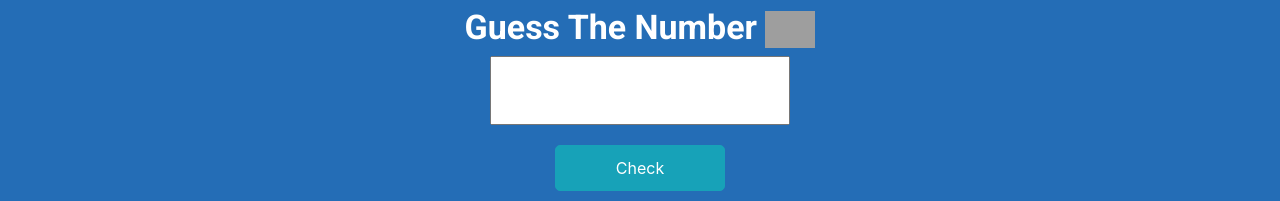
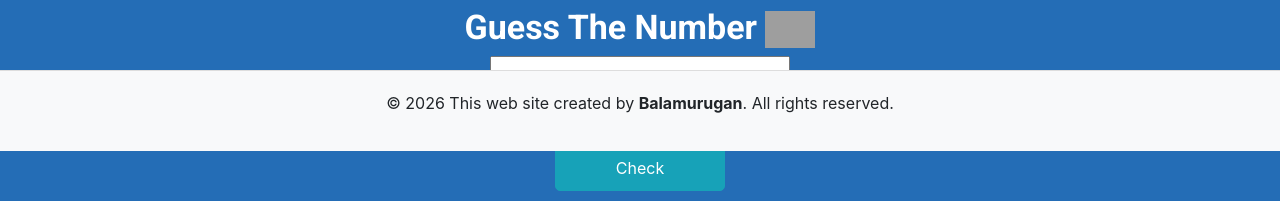
Before and after one commit to CodeBala95/vs-code, a plain HTML site: page index.html in a window 1280 px wide. Shown: the part 649-850 px from the top of the page. Drawn offline with nearby package versions, Linux system fonts and the light colour scheme; grey boxes are pictures that could not be loaded; a web font is replaced by a local one.

Commit message:
footer bottom create

```diff
--- a/index.html
+++ b/index.html
@@ -40,6 +40,9 @@
           <p class="game-result" id="gameResult"></p>
         </div>
       </div>
+      <footer class="site-footer">
+        <p>&copy; 2026 This web site created by <b>Balamurugan</b>. All rights reserved.</p>
+    </footer>
     </div>
   <script src="app.js"></script>
 </body>
--- a/styles.css
+++ b/styles.css
@@ -1,4 +1,14 @@
 @import url("https://fonts.googleapis.com/css2?family=Bree+Serif&family=Caveat:wght@400;700&family=Lobster&family=Monoton&family=Open+Sans:ital,wght@0,400;0,700;1,400;1,700&family=Playfair+Display+SC:ital,wght@0,400;0,700;1,700&family=Playfair+Display:ital,wght@0,400;0,700;1,700&family=Roboto:ital,wght@0,400;0,700;1,400;1,700&family=Source+Sans+Pro:ital,wght@0,400;0,700;1,700&family=Work+Sans:ital,wght@0,400;0,700;1,700&display=swap");
+.site-footer {
+    position: absolute;
+    bottom: 0;
+    left: 0;
+    width: 100%;
+    background-color: #f8f9fa;
+    text-align: center;
+    padding: 20px 0;
+    border-top: 1px solid #ddd;
+}
 
 .bg-container {
   background-color: #246db6;
```
